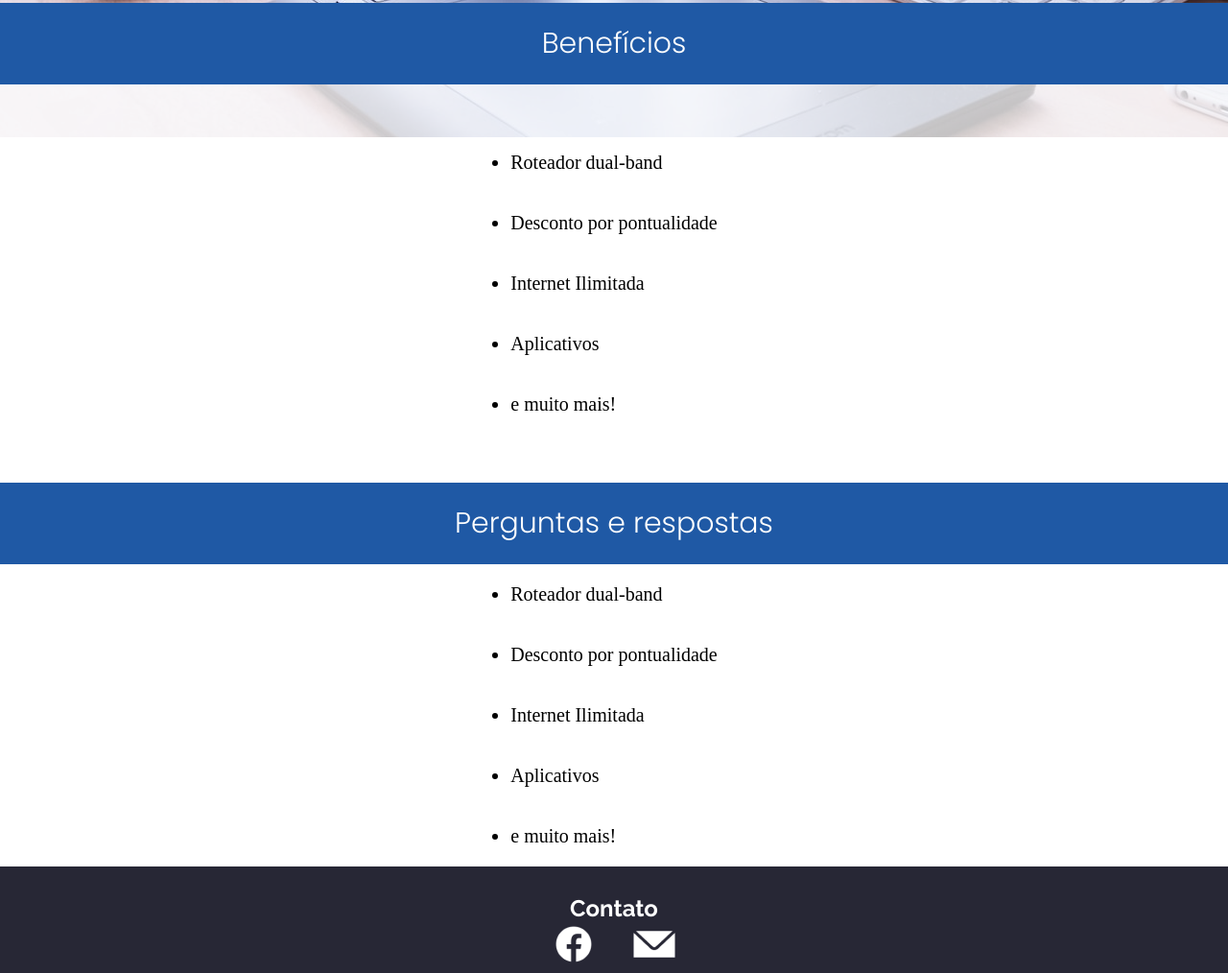
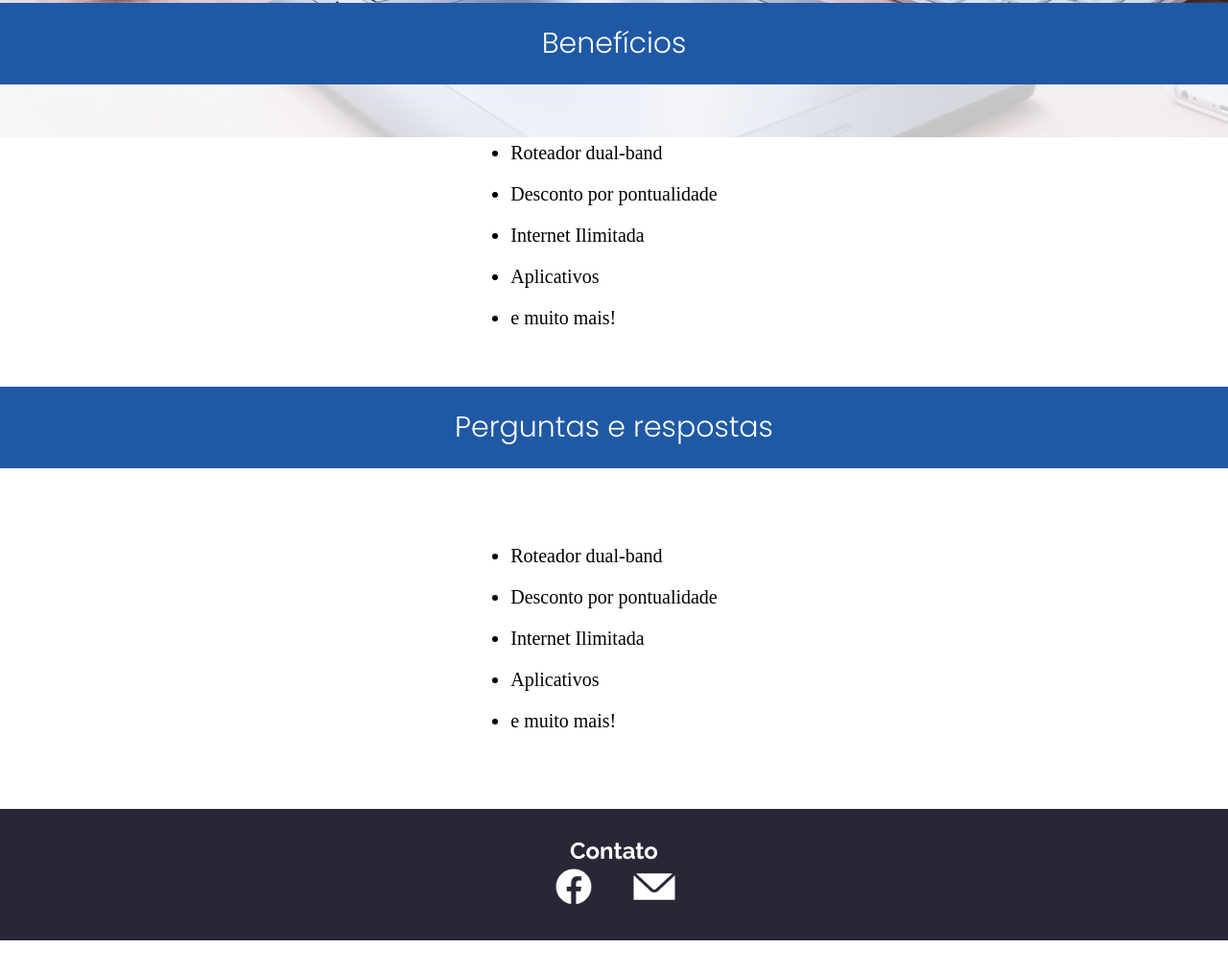
Before and after one commit to titicos/Site-provedor-internet---NETCOM, a plain HTML site: page index.html in a window 1280 px wide. Shown: the part 1197-2211 px from the top of the page at 96% size. After the commit the page ends 2177 px from the top, so only its background shows below. Drawn offline with Linux system fonts and the light colour scheme.

Commit message:
Update style.css

```diff
--- a/style.css
+++ b/style.css
@@ -197,10 +197,11 @@ main{
     display: flex;
     align-items: center;
     justify-content: center;
+    margin:70px 0px;
 }
 
 ul>li{
-    padding: 20px 0px;
+    padding: 10px 0px;
     font-size: 20px;
     font-family: 'Times New Roman', Times, serif;
 }
```
